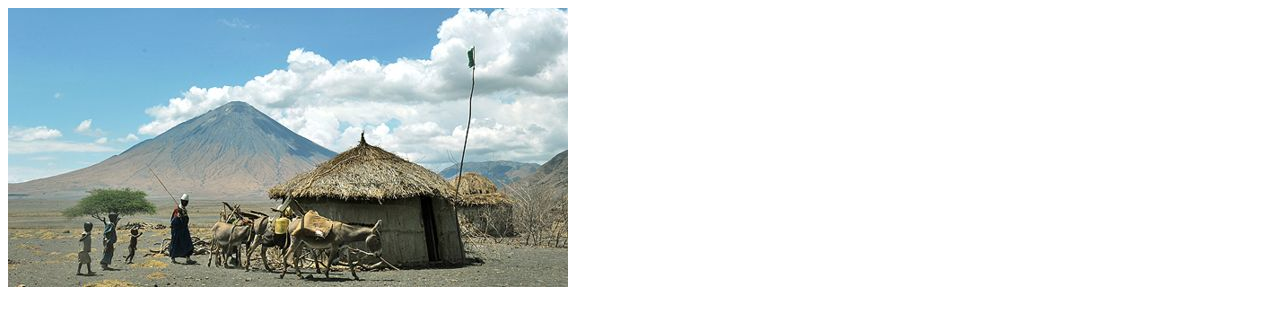
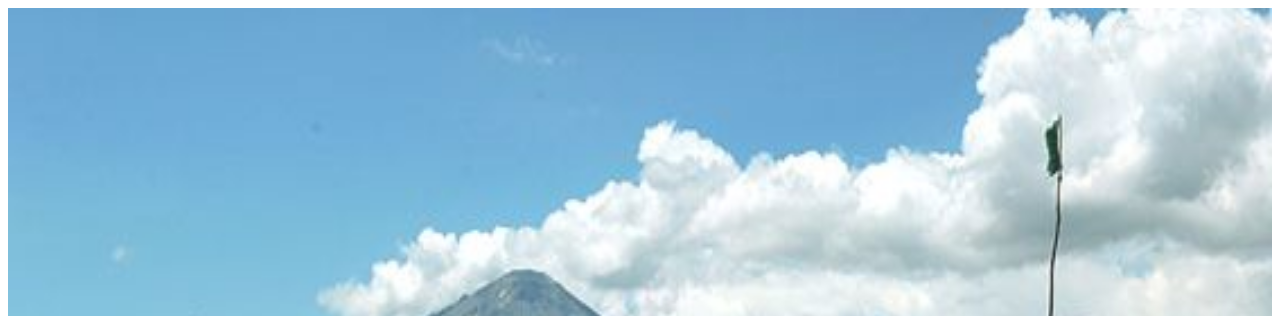
Before and after one commit to jack-the-coder/globetrot2, a plain HTML site: page index.html in a window 1280 px wide. Shown: the top 316 px of the page. Drawn offline with nearby package versions, Linux system fonts and the light colour scheme.

Commit message:
Update main.css

```diff
--- a/main.css
+++ b/main.css
@@ -11,3 +11,9 @@
   padding-top: 30px;
   font-size: 2em;
 }
+
+#background-image {
+  z-index: -10;
+  width: 100%;
+  height: 100%;
+}
```
